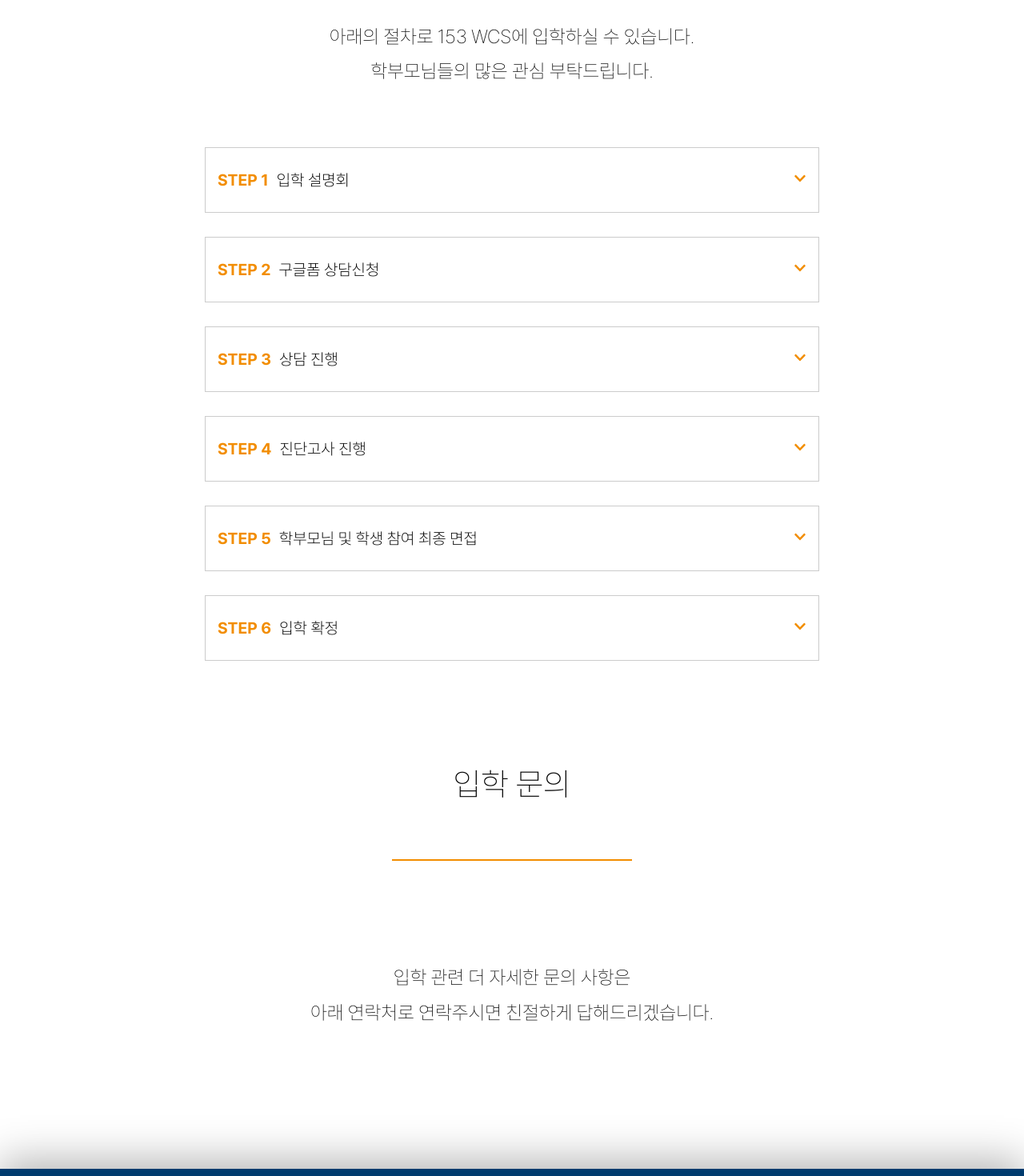
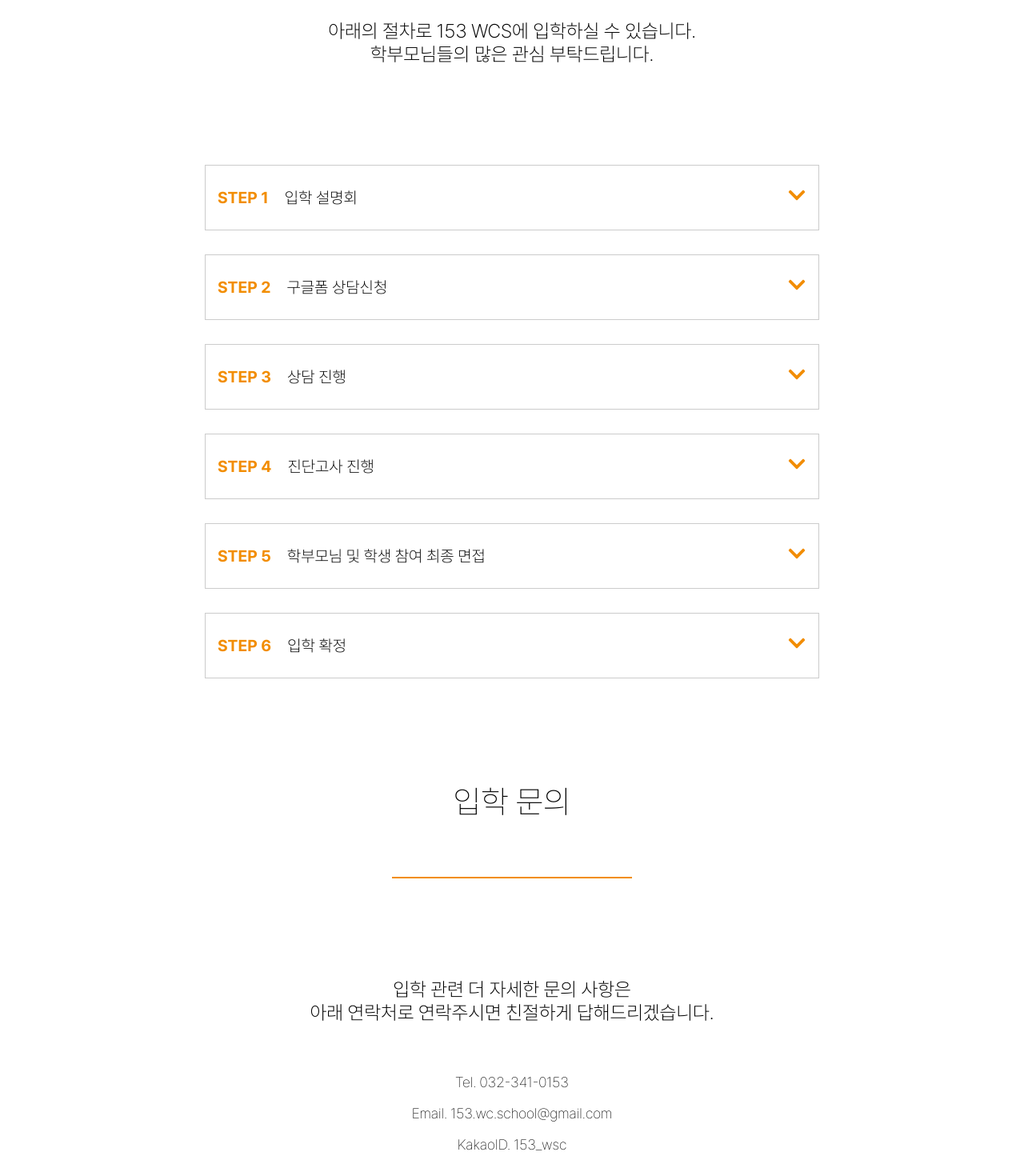
Before and after one commit to sieuniii/153wcs, a React (Vite) app: page /page/entrance in a window 1280 px wide. Shown: the part 680-2150 px from the top of the page at 80% size. Built offline with nearby package versions, Linux system fonts and the light colour scheme.

Commit message:
[fe][feat] 웹 css 완료

```diff
--- a/src/components/common/TitleComponent.module.css
+++ b/src/components/common/TitleComponent.module.css
@@ -1,6 +1,6 @@
 .title {
   font-family: var(--font-thin);
-  font-size: 2.5em;
+  font-size: 40px;
   margin-bottom: 50px;
   opacity: 0; /* 기본 상태는 보이지 않음 */
   transform: translateY(50px); /* 기본 위치는 아래쪽에 있음 */
--- a/src/components/entrance/AccordionComponent.jsx
+++ b/src/components/entrance/AccordionComponent.jsx
@@ -13,8 +13,12 @@ function AccordionComponent() {
       <CardComponent
         step={2}
         title="구글폼 상담신청"
-        content="2024년도 입학생 방문을 위한 사전질문 바로 가기"
+        content={`153 월드 크리스천 스쿨 방문 전 신입생과 부모님의 성의 있는 답변 부탁드립니다.
+학교 방문 및 교감선생님과의 면담 일정은 추후 연락드릴 예정입니다.
+감사합니다.`}
+        link="https://docs.google.com/forms/d/e/1FAIpQLSf2UIJMpVtQLTKucqQ5u57xnzvHGh8Sdw_lZ8D95mueyOtLHQ/viewform"
       />
+
       <CardComponent
         step={3}
         title="상담 진행"
--- a/src/components/entrance/AccordionComponent.module.css
+++ b/src/components/entrance/AccordionComponent.module.css
@@ -1,5 +1,5 @@
 .accordion {
   width: 60%;
-  padding-top: 50px;
+  padding-top: 100px;
   margin-bottom: 100px;
 }
--- a/src/components/entrance/CardComponent.jsx
+++ b/src/components/entrance/CardComponent.jsx
@@ -1,8 +1,9 @@
 import React, { useState } from "react";
 import styles from "./CardComponent.module.css";
 import { FaChevronDown, FaChevronUp } from "react-icons/fa";
+import { FaLink } from "react-icons/fa6";
 
-function CardComponent({ step, title, content }) {
+function CardComponent({ step, title, content, link }) {
   const [isOpen, setIsOpen] = useState(false);
 
   const toggleAccordion = () => {
@@ -10,10 +11,13 @@ function CardComponent({ step, title, content }) {
   };
 
   return (
-    <div
-      className={`${styles.card} ${isOpen ? styles.open : ""}`} // Add a class when the card is open
-    >
-      <div className={styles.cardHeader} onClick={toggleAccordion}>
+    <div className={`${styles.card} ${isOpen ? styles.open : ""}`}>
+      <div
+        className={`${styles.cardHeader} ${
+          isOpen ? styles.cardHeaderOpen : ""
+        }`}
+        onClick={toggleAccordion}
+      >
         <div className={styles.stepTitle}>
           <span className={styles.step}>STEP {step}</span>
           <span className={styles.title}>{title}</span>
@@ -24,6 +28,13 @@ function CardComponent({ step, title, content }) {
       </div>
       {isOpen && (
         <div className={styles.cardContent}>
+          {link && (
+            <p>
+              <a href={link} target="_blank" rel="noopener noreferrer">
+                <FaLink /> 2024년도 입학생 방문을 위한 사전질문 바로 가기
+              </a>
+            </p>
+          )}
           <p>{content}</p>
         </div>
       )}
--- a/src/components/entrance/CardComponent.module.css
+++ b/src/components/entrance/CardComponent.module.css
@@ -1,8 +1,8 @@
 .card {
   border: 1px solid #ccc;
   margin-bottom: 30px;
-  overflow: hidden; /* Ensure that content is clipped if it goes beyond the box */
-  transition: all 0.3s ease; /* Smooth transition for height and other properties */
+  overflow: hidden;
+  transition: all 0.3s ease;
 }
 
 .cardHeader {
@@ -13,18 +13,39 @@
   background-color: #fff;
   cursor: pointer;
   transition: background-color 0.3s ease, color 0.3s ease;
-  height: 50px; /* Set fixed height for the header */
+  height: 50px;
+}
+
+.cardHeaderOpen {
+  background-color: var(--sub-color);
+  color: white;
+
+  .title {
+    font-family: var(--font-regular);
+  }
+
+  .icon {
+    color: white;
+  }
+
+  .step {
+    color: white;
+  }
 }
 
 .cardHeader:hover {
   background-color: var(--sub-color);
+  color: white;
 
   .title {
     font-family: var(--font-regular);
+  }
+
+  .icon {
     color: white;
   }
 
-  .icon {
+  .step {
     color: white;
   }
 }
@@ -43,6 +64,7 @@
 }
 
 .title {
+  padding-left: 10px;
   font-family: var(--font-extralight);
 }
 
@@ -51,7 +73,20 @@
 }
 
 .cardContent {
-  padding: 15px;
+  padding: 30px;
+  white-space: pre-line; /* 줄 바꿈을 인식하도록 설정 */
   background-color: white;
   border-top: 1px solid #ccc;
 }
+
+.cardContent p {
+  font-size: 18px;
+  text-align: start;
+  line-height: 2;
+  margin: 0;
+  padding: 0;
+}
+
+.cardContent a {
+  font-size: 24px;
+}
--- a/src/components/home/InterviewSection.jsx
+++ b/src/components/home/InterviewSection.jsx
@@ -7,26 +7,6 @@ import { BiSolidQuoteAltRight } from "react-icons/bi";
 
 function InterviewSection() {
   const interviews = [
-    {
-      content: (
-        <>
-          <p>153학교는 버스를 기다리는 정거장입니다.</p>
-          <p>
-            ‘입시’에 목적을 두는 것이 아닌 ‘배움’에 목적을 두고 가르침을 받을 수
-            있는 학교이기 때문입니다.
-          </p>
-          <p>
-            PACE프로그램을 통해서 영어 실력 및 자기주도 학습 실력이 향상되었고
-          </p>
-          <p>
-            {" "}
-            이 학교를 다니면서 인격, 지식, 영성 등 전인격적으로 성장하게
-            되었습니다.
-          </p>
-        </>
-      ),
-      author: "중학교 3학년 김이맥 학생",
-    },
     {
       content: (
         <>
@@ -157,7 +137,7 @@ function InterviewSection() {
         );
         setFadeIn(true);
       }, 500); // 페이드 아웃 후 인터뷰 변경
-    }, 5000); // 5초마다 인터뷰 변경
+    }, 10000); // 10초마다 인터뷰 변경
 
     return () => clearInterval(interval); // 컴포넌트 언마운트 시 타이머 정리
   }, [interviews.length]);
--- a/src/pages/entrance/EntrancePage.jsx
+++ b/src/pages/entrance/EntrancePage.jsx
@@ -23,6 +23,11 @@ function EntrancePage() {
           입학 관련 더 자세한 문의 사항은 <br /> 아래 연락처로 연락주시면
           친절하게 답해드리겠습니다.
         </p>
+        <div className={styles.entranceInfo}>
+          <p>Tel. 032-341-0153</p>
+          <p>Email. 153.wc.school@gmail.com</p>
+          <p>KakaoID. 153_wsc</p>
+        </div>
       </div>
     </>
   );
--- a/src/pages/entrance/EntrancePage.module.css
+++ b/src/pages/entrance/EntrancePage.module.css
@@ -11,8 +11,13 @@
   margin-bottom: 150px;
 }
 
-.contentSection p {
+.contentSection {
   font-size: 24px;
-  line-height: 1.8;
+  font-family: var(--font-extralight);
+}
+
+.entranceInfo {
+  padding-top: 20px;
+  font-size: 18px;
   font-family: var(--font-thin);
 }
--- a/src/pages/introduction/PrincipalPage.jsx
+++ b/src/pages/introduction/PrincipalPage.jsx
@@ -11,7 +11,7 @@ function PrincipalPage() {
 
 학교에 대한 이름과 비전을 놓고 기도하던 중 하나님께서 요한복음 21장에 있는 어부 베드로의 이야기를 주셨습니다. 갈릴리 호수에서 베드로는 밤새 고기를 잡으려 하였지만 아무것도 잡지 못하였습니다. 그때 고기 잡는 것을 정리하고 들어갈 준비를 하려한 베드로에게 다가오셔서 말씀하셨습니다. “그물을 오른편에 던지라 그리하면 잡으리라.” 예수님의 말씀에 순종한 베드로는 그물을 들 수 없을 정도의 물고기를 얻었습니다. 그 물고기의 숫자가 바로 153마리 였습니다.
 
-이스라엘 방문 중 한 유대인에게 153마리는 갈릴리 호수에 있는 모든 물고기의 종류라는 이야기를 들었습니다. 그때 153이라는 숫자가 마음에 깊이 와닿았습니다. 모든 종류의 사람을 낚는 어부가 되라고 부탁하시는 주님의 음성이 귓가를 맴도는 것 같았습니다. 153마리는 모든 다양한 사람들이며, 열방 즉, 모든 민족입니다./ 153은 하나님께서 “이처럼 사랑하사” 라고 말씀하셨던 하나님의 형상을 가진 사람을의 세상 (world) 이기도 합니다.  그래서 저희가 함께 만들어갈 학교의 이름은 153 World Christian School 입니다.
+이스라엘 방문 중 한 유대인에게 153마리는 갈릴리 호수에 있는 모든 물고기의 종류라는 이야기를 들었습니다. 그때 153이라는 숫자가 마음에 깊이 와닿았습니다. 모든 종류의 사람을 낚는 어부가 되라고 부탁하시는 주님의 음성이 귓가를 맴도는 것 같았습니다. 153마리는 모든 다양한 사람들이며, 열방 즉, 모든 민족입니다. 153은 하나님께서 “이처럼 사랑하사” 라고 말씀하셨던 하나님의 형상을 가진 사람을의 세상 (world) 이기도 합니다.  그래서 저희가 함께 만들어갈 학교의 이름은 153 World Christian School 입니다.
 
 153 World Christian School 의 목표는 입시교육의 대안으로 자리잡은 학교가 아닌 하나님께 받는 달란트를 강조하고 찾아가는 과정을 소중하게 여기는 학교가 될 것입니다. 마치 베드로가 예수님의 말씀에 순종하여 그물을 던졌을 때 153마리의 물고기를 잡은 거처럼, 아이들이 예수 그리스도를 주님으로 고백하고, 받은 달란트를 사용하여 그물이 찢어질 정도의 풍성한 삶을 살 수 있기를 바랍니다.
 
@@ -44,7 +44,7 @@ function PrincipalPage() {
                 </li>
                 <li>전 장로교회 신학대학교 교수</li>
                 <li>현 우물 이야기 상담소 소장</li>
-                <li>현 학품쉼터 원장</li>
+                <li>현 하품쉼터 원장</li>
                 <li>현 세상의 빛 동광교회 담임목사</li>
               </ul>
             </div>
--- a/src/pages/introduction/PrincipalPage.module.css
+++ b/src/pages/introduction/PrincipalPage.module.css
@@ -51,6 +51,7 @@
 }
 
 .principalMessage {
+  word-break: keep-all;
   width: 35%;
   font-size: 16px;
   line-height: 1.8;
```
